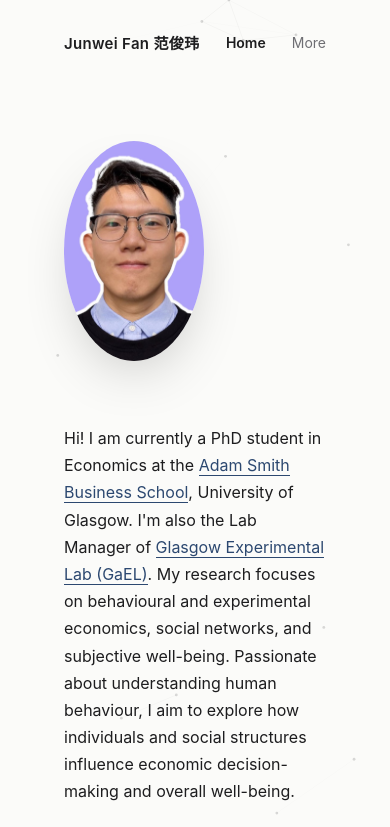
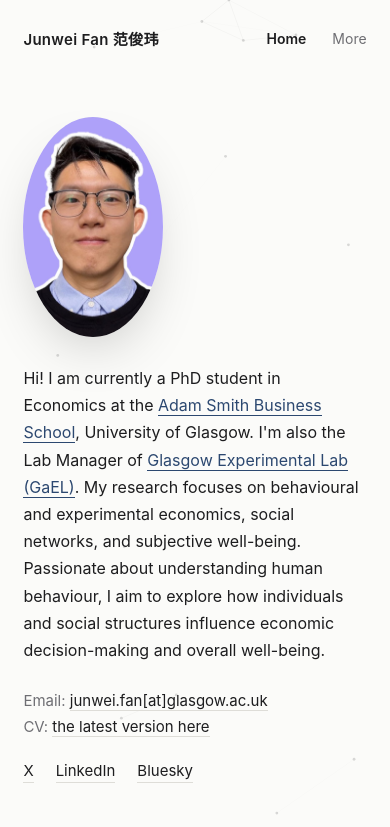
Before and after one commit to junwei-fan/junwei-fan.github.io, a plain HTML site: page index.html in a window 390 px wide. Shown: the top 827 px of the page. Drawn offline with Linux system fonts and the light colour scheme.

Commit message:
Fix mobile layout squeezed by fixed side padding
.wrap and the nav bar used a fixed 64px side padding that didn't
scale down for small screens, eating a large share of a phone's
width and squeezing all content (including the portrait) into a
narrow center column. Padding now scales with viewport width via
clamp(), and mobile hero spacing was tightened to match.

```diff
--- a/assets/css/style.css
+++ b/assets/css/style.css
@@ -58,7 +58,7 @@
 .wrap {
   max-width: 1240px;
   margin: 0 auto;
-  padding: 0 64px;
+  padding: 0 clamp(20px, 6vw, 64px);
 }
 
 /* nav */
@@ -66,7 +66,7 @@
   display: flex;
   align-items: center;
   justify-content: space-between;
-  padding: 32px 64px;
+  padding: 28px clamp(20px, 6vw, 64px);
   max-width: 1240px;
   margin: 0 auto;
 }
@@ -180,6 +180,8 @@
 @media (max-width: 760px) {
   .hero {
     grid-template-columns: 1fr;
+    gap: 28px;
+    padding: 40px 0 64px;
   }
 
   .portrait-holder {
```
